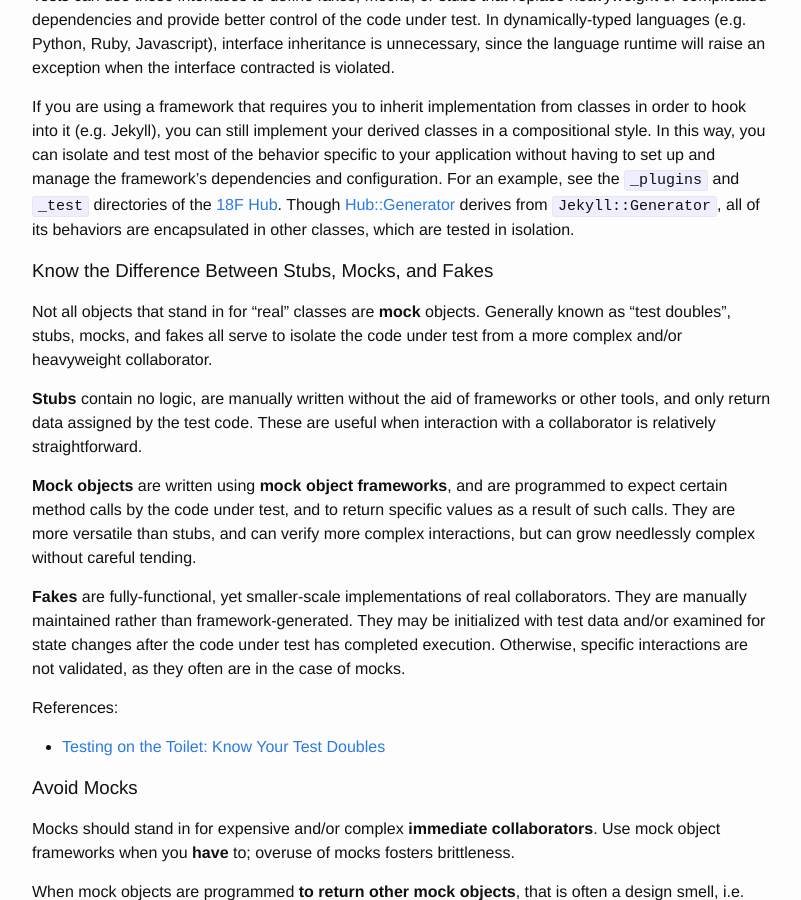
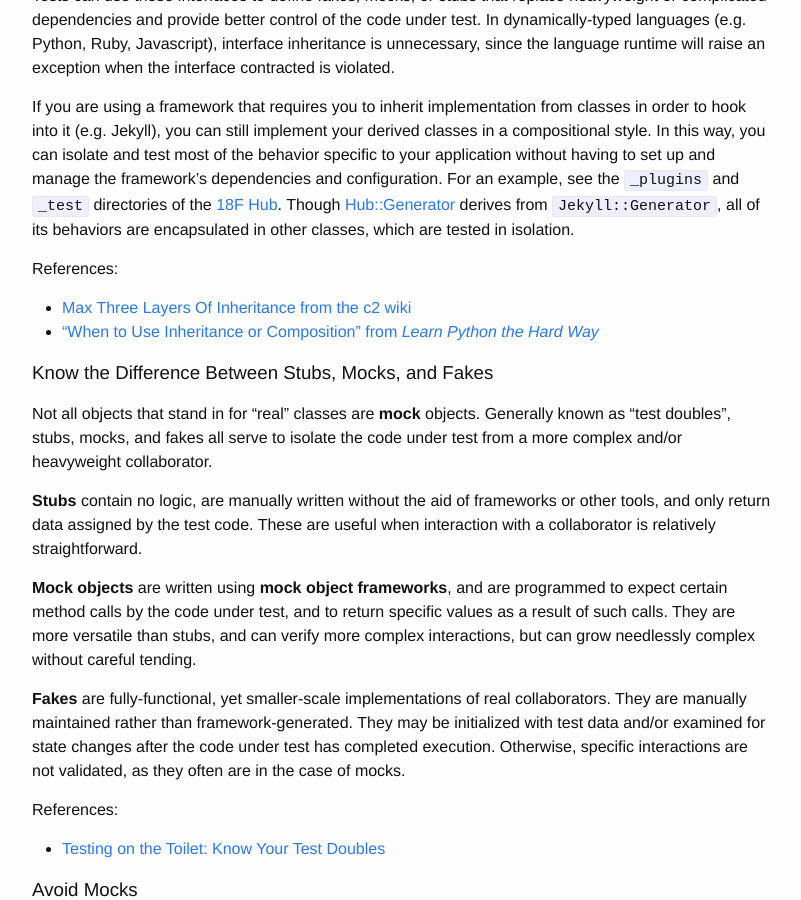
Before and after one commit to 18F/automated-testing-playbook, a Jekyll site: the page built from pages/principles-practices-idioms.md, in a window 1280 px wide and 900 px high, scrolled down 2468 px. Shown: the whole window, without its empty margins (238-1039 px from the left). Built offline with Jekyll 4.4.1, drawn with Linux system fonts in a browser that asks for light colours; Markdown is read by kramdown in place of the engine named in the settings.

Commit message:
Add references to Comp vs. Inheritance

```diff
--- a/pages/principles-practices-idioms.md
+++ b/pages/principles-practices-idioms.md
@@ -89,6 +89,10 @@ Inheriting from a class to reuse its implementation often introduces dependencie
 On the other hand, in statically-typed languages (e.g. C++, Java), interface-only inheritance enables an object to be replaced with any other object of the same interface. Classes can then be composed of references to interface classes, rather than instances of concrete classes (i.e. dependency injection). Tests can use these interfaces to define fakes, mocks, or stubs that replace heavyweight or complicated dependencies and provide better control of the code under test. In dynamically-typed languages (e.g. Python, Ruby, Javascript), interface inheritance is unnecessary, since the language runtime will raise an exception when the interface contracted is violated.
 
 If you are using a framework that requires you to inherit implementation from classes in order to hook into it (e.g. Jekyll), you can still implement your derived classes in a compositional style. In this way, you can isolate and test most of the behavior specific to your application without having to set up and manage the framework's dependencies and configuration. For an example, see the `_plugins` and `_test` directories of the [18F Hub](https://github.com/18F/hub). Though [Hub::Generator](https://github.com/18F/hub/blob/master/_plugins/hub.rb) derives from `Jekyll::Generator`, all of its behaviors are encapsulated in other classes, which are tested in isolation.
+
+References:
+- [Max Three Layers Of Inheritance from the c2 wiki](http://c2.com/cgi/wiki?MaxThreeLayersOfInheritance)
+- ["When to Use Inheritance or Composition" from _Learn Python the Hard Way_](http://learnpythonthehardway.org/book/ex44.html#when-to-use-inheritance-or-composition)
 
 ### <a name="doubles"></a>Know the Difference Between Stubs, Mocks, and Fakes
 
```
